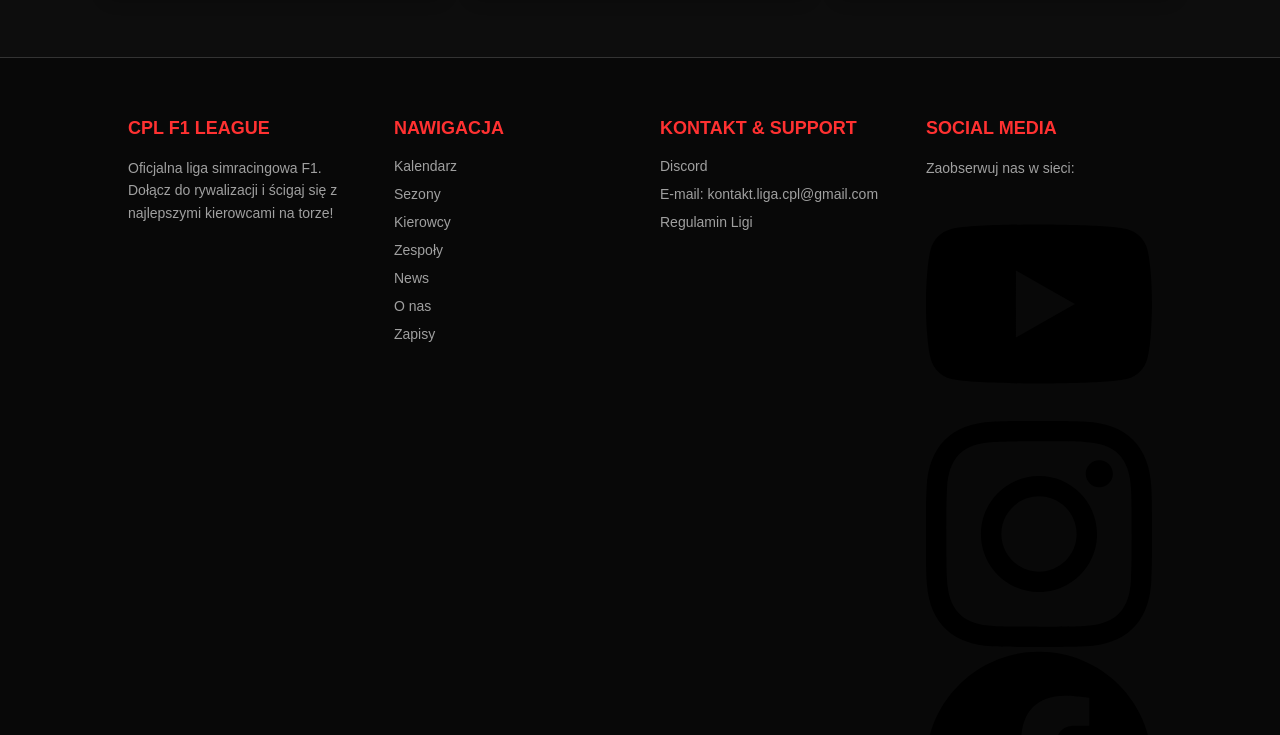
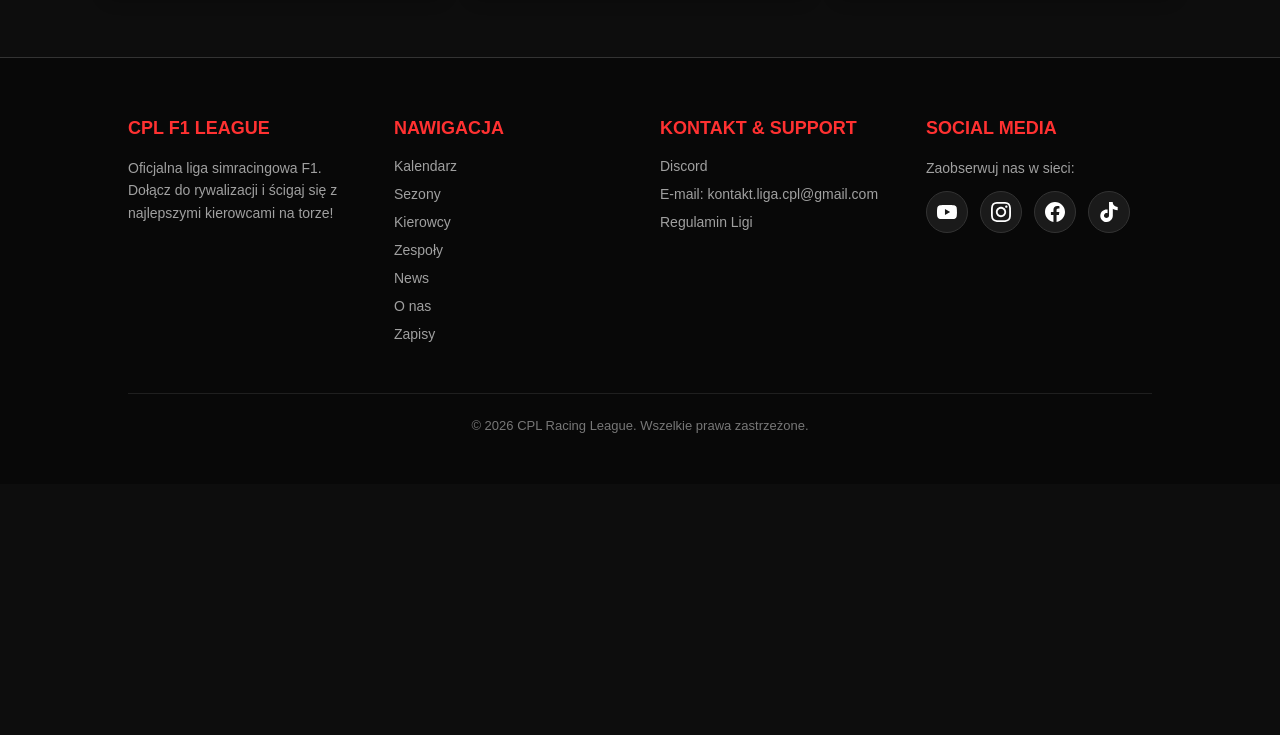
Before and after one commit to Martini208/CPL_strona_internetowa, a plain HTML site: page news.html in a window 1280 px wide. Shown: the part 685-1420 px from the top of the page. After the commit the page ends 1169 px from the top, so only its background shows below. Drawn offline with Linux system fonts and the light colour scheme.

Commit message:
news.html

```diff
--- a/news.html
+++ b/news.html
@@ -292,7 +292,7 @@ nav a:hover {
 footer {
     background: #080808;
     color: #e0e0e0;
-    padding: 60px 10% 20px 10%;
+    padding: 60px 10% 35px 10%;
     margin-top: auto;
     border-top: 1px solid var(--border-color);
 }
@@ -317,15 +317,57 @@ footer {
 .footer-col ul li a { color: #a0a0a0; text-decoration: none; font-size: 14px; }
 .footer-col ul li a:hover { color: #ff3131; }
 
+.social-links,
 .footer-social-links {
-    display: flex;
-    gap: 10px;
-    flex-wrap: wrap;
+    display: flex !important;
+    flex-direction: row !important;
+    align-items: center !important;
+    gap: 12px !important;
+    flex-wrap: wrap !important;
+    margin-top: 10px !important;
+}
+
+footer .social-btn {
+    display: inline-flex !important;
+    align-items: center !important;
+    justify-content: center !important;
+    width: 42px !important;
+    height: 42px !important;
+    min-width: 42px !important;
+    min-height: 42px !important;
+    max-width: 42px !important;
+    max-height: 42px !important;
+    padding: 0 !important;
+    background: #1a1a1a !important;
+    color: #ffffff !important;
+    border-radius: 50% !important;
+    text-decoration: none !important;
+    border: 1px solid var(--border-color) !important;
+    transition: background 0.2s ease, transform 0.2s ease, border-color 0.2s ease !important;
+}
+
+footer .social-btn svg {
+    width: 20px !important;
+    height: 20px !important;
+    min-width: 20px !important;
+    min-height: 20px !important;
+    max-width: 20px !important;
+    max-height: 20px !important;
+    display: block !important;
+    fill: currentColor !important;
+}
+
+footer .social-btn:hover {
+    background: #ff3131 !important;
+    border-color: #ff3131 !important;
+    color: #ffffff !important;
+    transform: translateY(-3px) !important;
 }
 
 .footer-bottom {
     border-top: 1px solid #1f1f1f;
-    padding-top: 20px;
+    padding-top: 24px;
+    padding-bottom: 16px;
     text-align: center;
     font-size: 13px;
     color: #777777;
@@ -473,7 +515,7 @@ footer {
             </div>
         </div>
     </div>
-    <div class="footer-bottom" style="padding-bottom: 16px;">
+    <div class="footer-bottom">
         <p>© 2026 CPL Racing League. Wszelkie prawa zastrzeżone.</p>
     </div>
 </footer>
```
